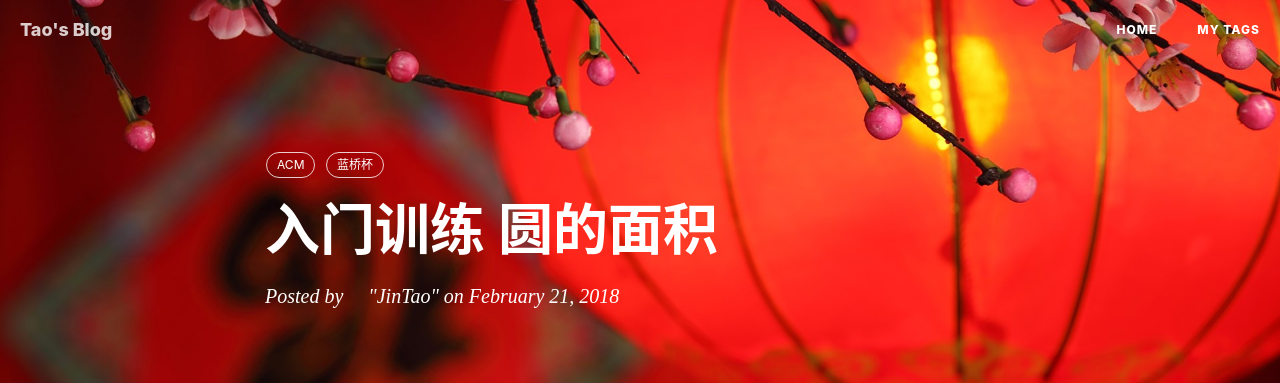
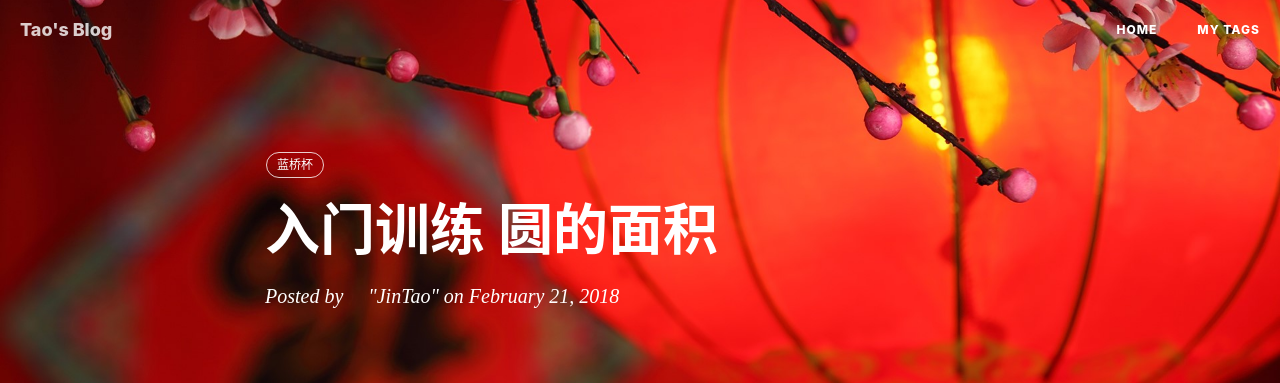
Before and after one commit to pandaKINandQUEEN/GinKo-BFU.github.io, a Jekyll site: the page built from _posts/2018-02-21-The-area-of-the-circle.md, in a window 1280 px wide. Shown: the top 383 px of the page. Built offline with Jekyll 4.4.1, drawn with Linux system fonts in a browser that asks for light colours; nearby versions of some CDN libraries; comment, search, counter and statistics services are not loaded.

Commit message:
Update 2018-02-21-The-area-of-the-circle.md

```diff
--- a/_posts/2018-02-21-The-area-of-the-circle.md
+++ b/_posts/2018-02-21-The-area-of-the-circle.md
@@ -7,7 +7,6 @@ author:     "JinTao"
 header-img: "img/2018newyear.jpg"
 catalog: true
 tags:
-- ACM
 - 蓝桥杯
 ---
 
```
